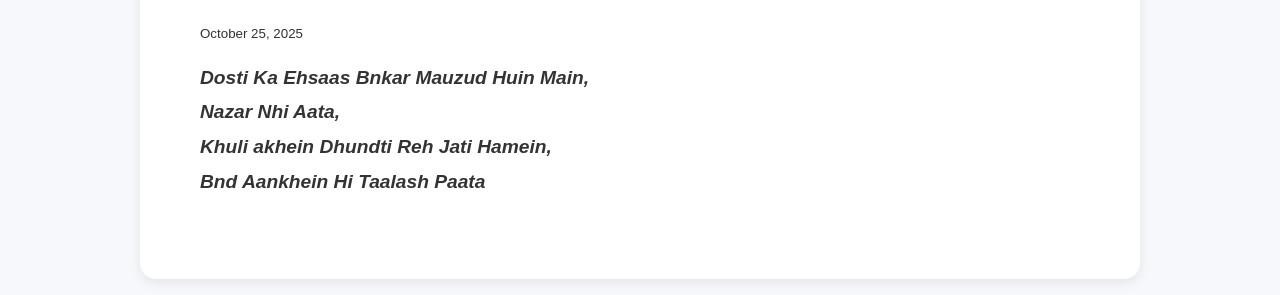
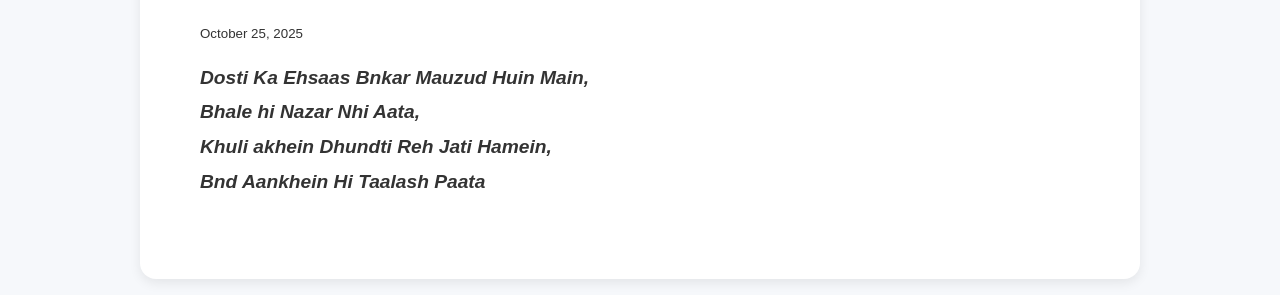
Before and after one commit to arvindomics/MyBlog, a Jekyll site: the page built from _posts/2025-10-25-shayari.md, in a window 1280 px wide. Shown: the part 501-796 px from the top of the page. Built offline with Jekyll 4.4.1, drawn with Linux system fonts in a browser that asks for light colours.

Commit message:
Update 2025-10-25-shayari.md

```diff
--- a/_posts/2025-10-25-shayari.md
+++ b/_posts/2025-10-25-shayari.md
@@ -7,7 +7,7 @@ categories: poetry
 
 <p style="text-align:left; font-style:italic; font-size: 1.2em; line-height: 1.8;">
 <strong>Dosti Ka Ehsaas Bnkar Mauzud Huin Main,</strong><br />
-<strong>Nazar Nhi Aata,</strong><br />
+<strong>Bhale hi Nazar Nhi Aata,</strong><br />
 <strong>Khuli akhein Dhundti Reh Jati Hamein,</strong><br />
 <strong>Bnd Aankhein Hi Taalash Paata</strong>
 </p>
```
